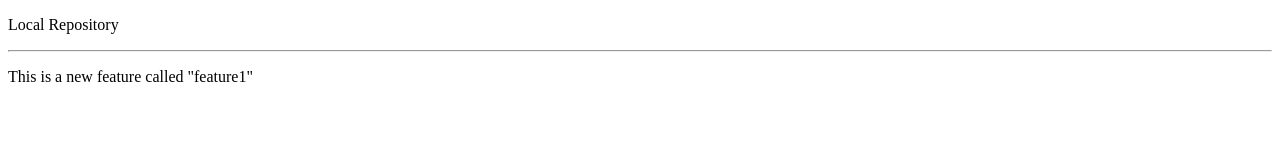
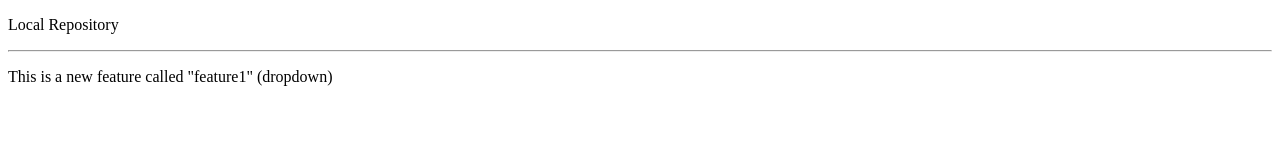
Before and after one commit to sabirhira/practiceLocalRepo, a plain HTML site: page index.html in a window 1280 px wide. Drawn offline with Linux system fonts and the light colour scheme.

```diff
--- a/index.html
+++ b/index.html
@@ -8,6 +8,6 @@
 <body>
     <p>Local Repository</p>
     <hr>
-    <p>This is a new feature called "feature1"</p>
+    <p>This is a new feature called "feature1" (dropdown)</p>
 </body>
 </html>
```
